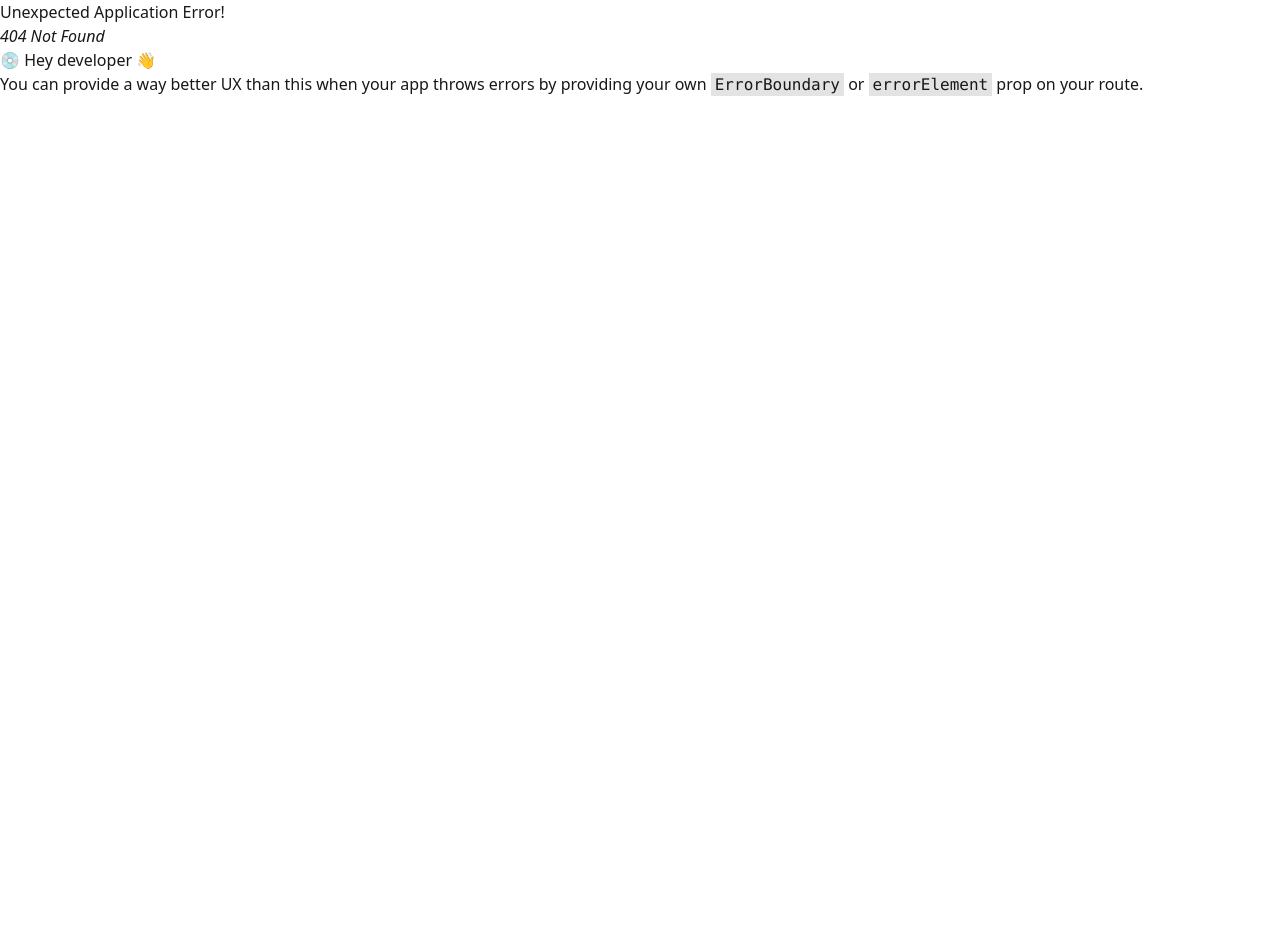
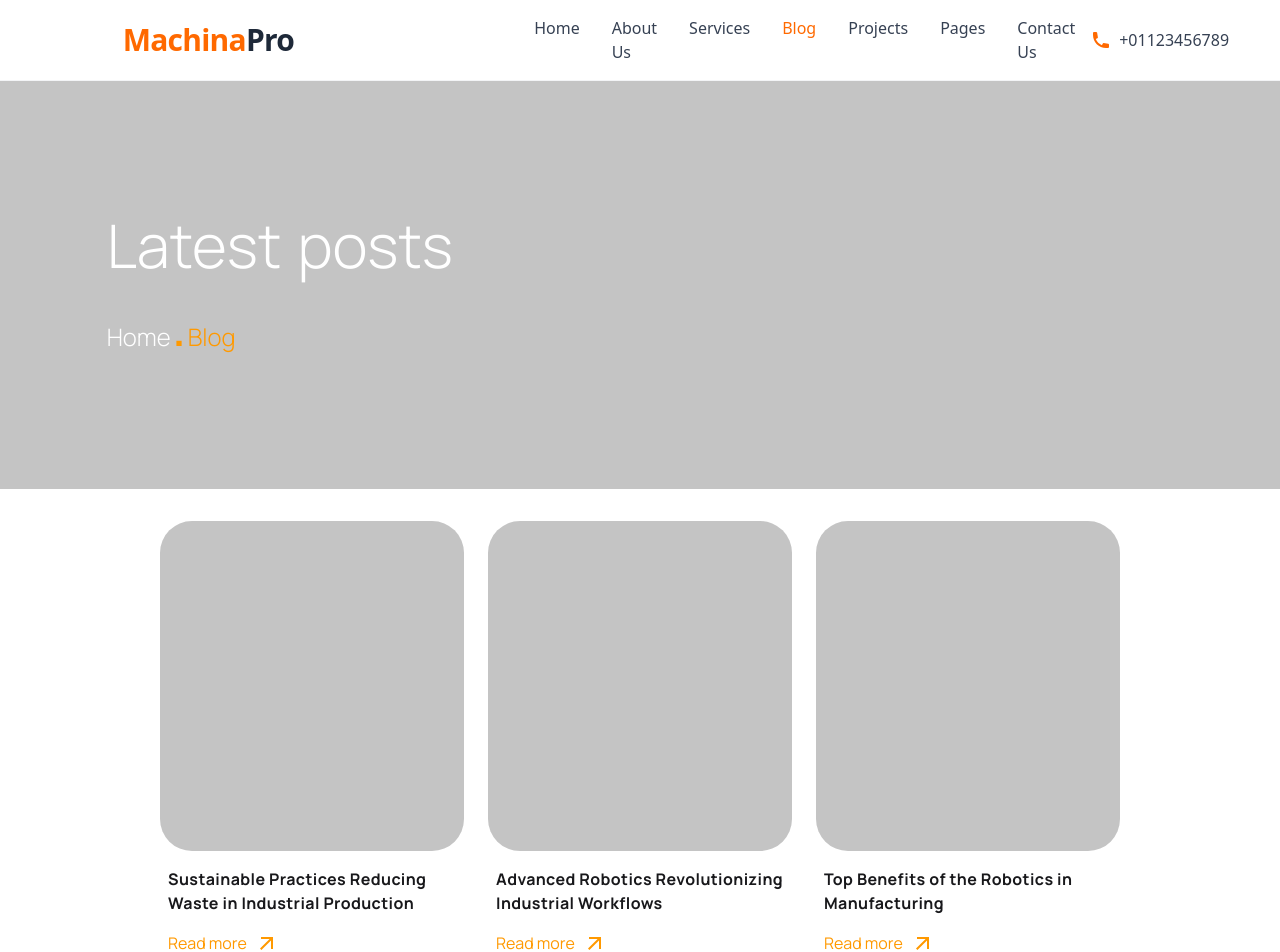
Before and after one commit to Shabbir404/machinery_pro, a React (Vite) app: page /blog in a window 1280 px wide. Before the commit this address had no page. Shown: the top 952 px of the page. Before the commit the page ends 800 px from the top, so only its background shows below. Built offline with nearby package versions, Linux system fonts and the light colour scheme.

Commit message:
blog page design complete

```diff
--- a/Pages/Header.jsx
+++ b/Pages/Header.jsx
@@ -1,11 +1,15 @@
 import { useState } from "react";
-import { IoIosArrowDown } from "react-icons/io";
-import { NavLink } from "react-router-dom";
+import { Link, NavLink, } from "react-router-dom";
 
 
 const Header = () => {
 
     const [isMenuOpen, setIsMenuOpen] = useState(false);
+
+    // const handleNavigate = (e) => {
+    //     e.preventDefault();
+    //     window.location.href = '/about';
+    // }
 
     return (
         <>
@@ -29,8 +33,8 @@ const Header = () => {
                                         <NavLink to='/'
                                             className={({ isActive }) =>
                                                 isActive
-                                                    ? "text-orange-500 font-medium transition-colors duration-200 relative group" // Active styles
-                                                    : "text-gray-700 hover:text-orange-500 font-medium transition-colors duration-200 relative group" // Inactive styles
+                                                    ? "text-orange-500 font-medium transition-colors duration-200 relative group"
+                                                    : "text-gray-700 hover:text-orange-500 font-medium transition-colors duration-200 relative group"
                                             }
 
                                         >
@@ -43,8 +47,8 @@ const Header = () => {
                                             to="/about"
                                             className={({ isActive }) =>
                                                 isActive
-                                                    ? "text-orange-500 font-medium transition-colors duration-200 relative group" // Active styles
-                                                    : "text-gray-700 hover:text-orange-500 font-medium transition-colors duration-200 relative group" // Inactive styles
+                                                    ? "text-orange-500 font-medium transition-colors duration-200 relative group"
+                                                    : "text-gray-700 hover:text-orange-500 font-medium transition-colors duration-200 relative group"
                                             }
                                         >
                                             About Us
@@ -55,17 +59,24 @@ const Header = () => {
                                             to="/services"
                                             className={({ isActive }) =>
                                                 isActive
-                                                    ? "text-orange-500 font-medium transition-colors duration-200 relative group" // Active styles
-                                                    : "text-gray-700 hover:text-orange-500 font-medium transition-colors duration-200 relative group" // Inactive styles
+                                                    ? "text-orange-500 font-medium transition-colors duration-200 relative group"
+                                                    : "text-gray-700 hover:text-orange-500 font-medium transition-colors duration-200 relative group"
                                             }
                                         >
                                             Services
                                             <span className="absolute inset-x-0 bottom-0 h-0.5 bg-orange-500 transform scale-x-0 group-hover:scale-x-100 transition-transform duration-200"></span>
                                         </NavLink>
-                                        <a href="#" className="text-gray-700 hover:text-orange-500 font-medium transition-colors duration-200 relative group">
+                                        <NavLink
+                                            to="/blog"
+                                            className={({ isActive }) =>
+                                                isActive
+                                                    ? "text-orange-500 font-medium transition-colors duration-200 relative group"
+                                                    : "text-gray-700 hover:text-orange-500 font-medium transition-colors duration-200 relative group"
+                                            }
+                                        >
                                             Blog
                                             <span className="absolute inset-x-0 bottom-0 h-0.5 bg-orange-500 transform scale-x-0 group-hover:scale-x-100 transition-transform duration-200"></span>
-                                        </a>
+                                        </NavLink>
                                         <a href="#" className="text-gray-700 hover:text-orange-500 font-medium transition-colors duration-200 relative group">
                                             Projects
                                             <span className="absolute inset-x-0 bottom-0 h-0.5 bg-orange-500 transform scale-x-0 group-hover:scale-x-100 transition-transform duration-200"></span>
@@ -81,13 +92,14 @@ const Header = () => {
                                     </div>
                                 </div>
 
-                                {/* Contact Info - Desktop */}
+                                {/* Contact Info - Desktop start*/}
                                 <div className="hidden md:flex items-center space-x-2  px-4 py-2 rounded-full">
                                     <svg xmlns="http://www.w3.org/2000/svg" className="h-5 w-5 text-orange-500" viewBox="0 0 20 20" fill="currentColor">
                                         <path d="M2 3a1 1 0 011-1h2.153a1 1 0 01.986.836l.74 4.435a1 1 0 01-.54 1.06l-1.548.773a11.037 11.037 0 006.105 6.105l.774-1.548a1 1 0 011.059-.54l4.435.74a1 1 0 01.836.986V17a1 1 0 01-1 1h-2C7.82 18 2 12.18 2 5V3z" />
                                     </svg>
                                     <span className="text-gray-700 font-medium">+01123456789</span>
                                 </div>
+                                {/* Contact Info - Desktop end*/}
 
                                 {/* Mobile Menu Button */}
                                 <div className="md:hidden">
@@ -106,19 +118,20 @@ const Header = () => {
                                         )}
                                     </button>
                                 </div>
+                                {/* Mobile Menu Button end*/}
                             </div>
 
-                            {/* Mobile Navigation */}
+                            {/* Mobile Navigation start */}
                             {isMenuOpen && (
                                 <div className="md:hidden bg-white">
                                     <div className="px-2 pt-2 pb-3 space-y-2">
-                                        <a href="#" className="block px-4 py-3 text-gray-700 hover:bg-orange-50 hover:text-orange-500 rounded-lg transition-colors duration-200">Home</a>
-                                        <a href="#" className="block px-4 py-3 text-gray-700 hover:bg-orange-50 hover:text-orange-500 rounded-lg transition-colors duration-200">About Us</a>
-                                        <a href="#" className="block px-4 py-3 text-gray-700 hover:bg-orange-50 hover:text-orange-500 rounded-lg transition-colors duration-200">Services</a>
-                                        <a href="#" className="block px-4 py-3 text-gray-700 hover:bg-orange-50 hover:text-orange-500 rounded-lg transition-colors duration-200">Blog</a>
-                                        <a href="#" className="block px-4 py-3 text-gray-700 hover:bg-orange-50 hover:text-orange-500 rounded-lg transition-colors duration-200">Projects</a>
-                                        <a href="#" className="block px-4 py-3 text-gray-700 hover:bg-orange-50 hover:text-orange-500 rounded-lg transition-colors duration-200">Pages</a>
-                                        <a href="#" className="block px-4 py-3 text-gray-700 hover:bg-orange-50 hover:text-orange-500 rounded-lg transition-colors duration-200">Contact Us</a>
+                                        <Link to="/" className="block px-4 py-3 text-gray-700 hover:bg-orange-50 hover:text-orange-500 rounded-lg transition-colors duration-200">Home</Link>
+                                        <Link to="/about" className="block px-4 py-3 text-gray-700 hover:bg-orange-50 hover:text-orange-500 rounded-lg transition-colors duration-200">About Us</Link>
+                                        <Link to="/services" className="block px-4 py-3 text-gray-700 hover:bg-orange-50 hover:text-orange-500 rounded-lg transition-colors duration-200">Services</Link>
+                                        <Link to="#" className="block px-4 py-3 text-gray-700 hover:bg-orange-50 hover:text-orange-500 rounded-lg transition-colors duration-200">Blog</Link>
+                                        <Link to="#" className="block px-4 py-3 text-gray-700 hover:bg-orange-50 hover:text-orange-500 rounded-lg transition-colors duration-200">Projects</Link>
+                                        <Link to="#" className="block px-4 py-3 text-gray-700 hover:bg-orange-50 hover:text-orange-500 rounded-lg transition-colors duration-200">Pages</Link>
+                                        <Link to="#" className="block px-4 py-3 text-gray-700 hover:bg-orange-50 hover:text-orange-500 rounded-lg transition-colors duration-200">Contact Us</Link>
                                         <div className="flex items-center space-x-2 px-4 py-3">
                                             <svg xmlns="http://www.w3.org/2000/svg" className="h-5 w-5 text-orange-500" viewBox="0 0 20 20" fill="currentColor">
                                                 <path d="M2 3a1 1 0 011-1h2.153a1 1 0 01.986.836l.74 4.435a1 1 0 01-.54 1.06l-1.548.773a11.037 11.037 0 006.105 6.105l.774-1.548a1 1 0 011.059-.54l4.435.74a1 1 0 01.836.986V17a1 1 0 01-1 1h-2C7.82 18 2 12.18 2 5V3z" />
@@ -128,6 +141,7 @@ const Header = () => {
                                     </div>
                                 </div>
                             )}
+                            {/* Mobile Navigation end */}
                         </nav>
                     </div>
                 </div>
--- a/ServicesLayers/SthirdLayer.jsx
+++ b/ServicesLayers/SthirdLayer.jsx
@@ -1,9 +1,5 @@
 import '../css/main_all.css'
 import { useState } from "react";
-import { MdArrowOutward } from "react-icons/md";
-import { IoSettingsOutline } from "react-icons/io5";
-import { FaPhoneAlt } from "react-icons/fa";
-import { MdOutlineMail } from "react-icons/md"
 import { RiArrowUpWideFill } from "react-icons/ri";
 
 const SthirdLayer = () => {
@@ -42,7 +38,6 @@ const SthirdLayer = () => {
         setOpenQuestion(openQuestion === id ? null : id);
     };
 
-
     return (
         <div className='-mt-20 -mb-28'>
             <div className="manrope">
@@ -53,7 +48,6 @@ const SthirdLayer = () => {
                                 <h1 className="font-light inline">Frequently asked</h1>
                                 <span className="text-gray-900 ml-2">questions</span>
                             </div>
-
                         </div>
 
                     </div>
--- a/components/Blog.jsx
+++ b/components/Blog.jsx
@@ -0,0 +1,73 @@
+import '../css/main_all.css'
+import { MdArrowOutward } from "react-icons/md";
+
+const Blog = () => {
+
+    const tittles = [
+        {
+            "title": "Sustainable Practices Reducing Waste in Industrial Production"
+        },
+        {
+            "title": "Advanced Robotics Revolutionizing Industrial Workflows"
+        },
+        {
+            "title": "Top Benefits of the Robotics in Manufacturing"
+        },
+        {
+            "title": "Leveraging Data Analytics for Smarter Production"
+        },
+        {
+            "title": "Reducing Operational Costs Through Automation"
+        },
+        {
+            "title": "The Advantages of Customized Manufacturing Solutions"
+        }
+    ]
+
+    return (
+        <div>
+            <div className='manrope'>
+                <div className="manrope bg-[#C4C4C4] w-full">
+                    <div className="w-11/12 md:w-10/12 mx-auto py-16 md:py-32">
+                        <div className="flex flex-col md:flex-row items-center md:items-start">
+                            <div className="text-center md:text-left mb-8 md:mb-0">
+                                <div className="text-4xl md:text-6xl font-light text-white leading-tight">
+                                    <div>
+                                        Latest
+                                        <span className="font-light ml-4">posts</span>
+                                    </div>
+                                    <span className="text-xl md:text-2xl mt-4 md:mt-0">
+                                        Home
+                                        <span className="text-[#FF9900] text-5xl md:text-7xl">.</span>
+                                        <span className="text-[#FF9900]">Blog</span>
+                                    </span>
+                                </div>
+                            </div>
+                        </div>
+                    </div>
+                </div>
+
+                <div>
+                    <div className='w-11/12 md:w-9/12 mx-auto py-8'>
+                        <div className='grid grid-cols-1 md:grid-cols-3 gap-6'>
+                            {tittles.map((item, index) => (
+                                <div key={index} className='cursor-pointer'>
+                                    <div className='w-full h-80 md:h-[330px] hover:scale-105 duration-200 bg-[#C4C4C4] rounded-4xl'>
+                                    </div>
+                                    <h1 className='font-bold tracking-wide mt-4 ml-2'>{item.title}</h1>
+                                    <button className='flex gap-2 text-[#FF9900] hover:text-orange-600 p-2 mt-2 cursor-pointer'>
+                                        Read more
+                                        <MdArrowOutward className='text-[#FF9900] hover:text-orange-600 text-2xl'></MdArrowOutward>
+                                    </button>
+                                </div>
+                            ))}
+                        </div>
+                    </div>
+                </div>
+
+            </div>
+        </div>
+    );
+};
+
+export default Blog;
--- a/src/main.jsx
+++ b/src/main.jsx
@@ -10,6 +10,7 @@ import Home from '../components/Home';
 import Route from '../Routes/Route';
 import AboutUs from '../components/AboutUs';
 import Services from '../components/Services';
+import Blog from '../components/Blog';
 
 const router = createBrowserRouter([
   {
@@ -27,6 +28,10 @@ const router = createBrowserRouter([
       {
         path: '/services',
         element: <Services></Services>
+      },
+      {
+        path: '/blog',
+        element: <Blog></Blog>
       }
     ]
   },
```
